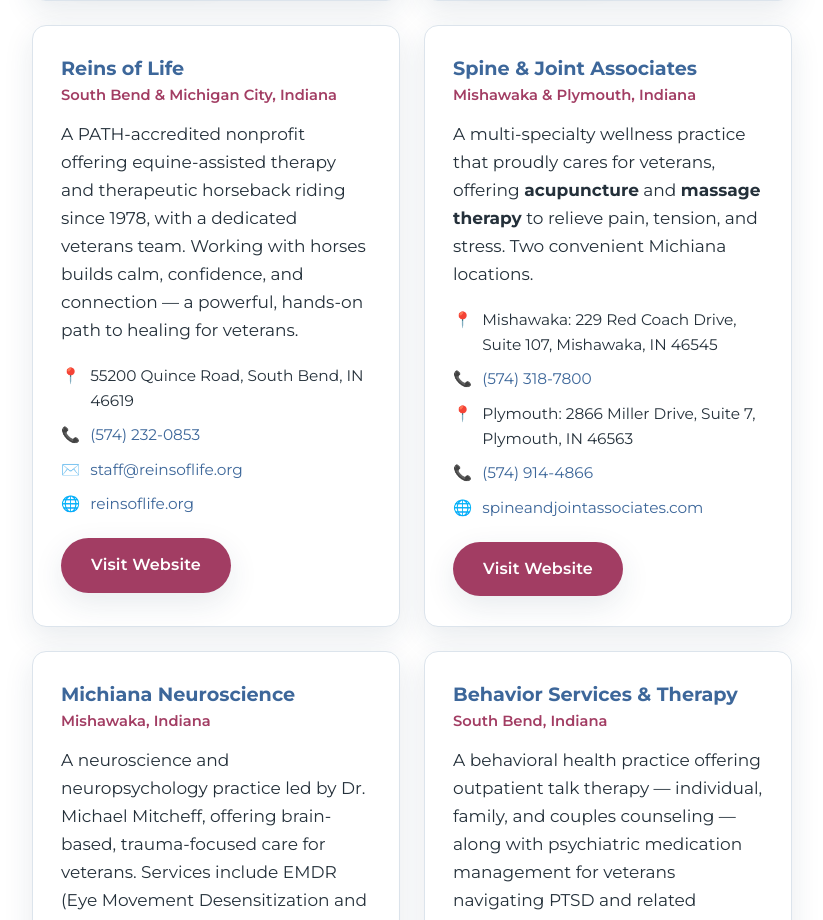
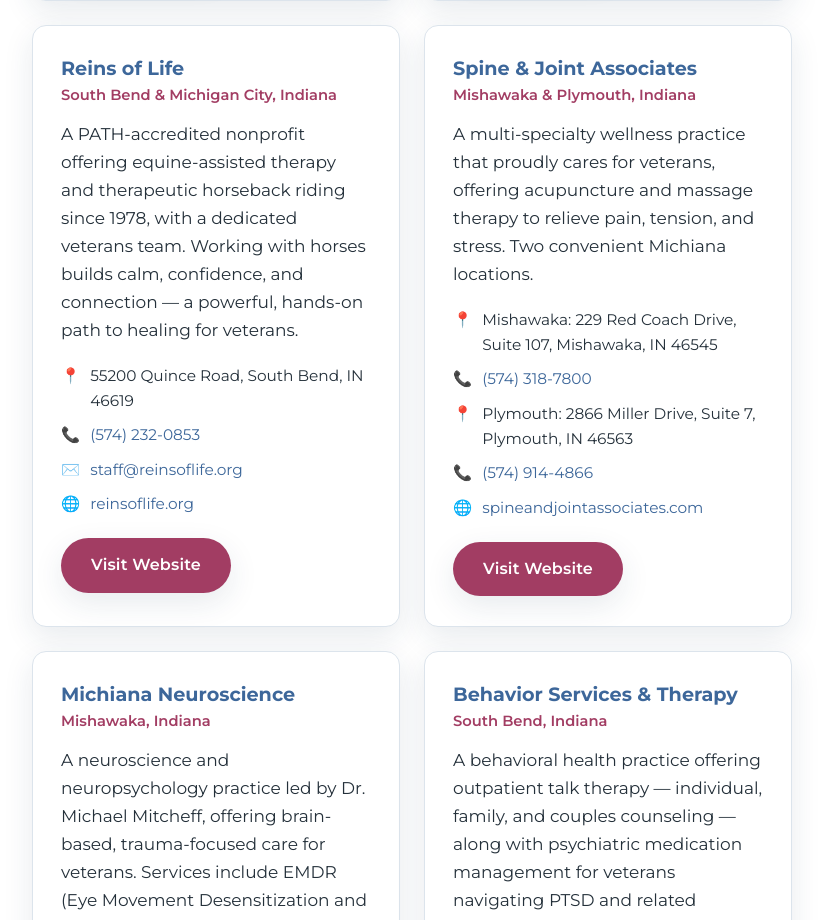
Before and after one commit to stillpointvets-ops/stillpoint-website, a plain HTML site: page partners.html in a window 1280 px wide. Shown: the part 1826-2746 px from the top of the page, without its empty margins (228-1051 px from the left). Drawn offline with Linux system fonts and the light colour scheme.

Commit message:
Add files via upload

```diff
--- a/partners.html
+++ b/partners.html
@@ -110,7 +110,7 @@
       <article class="partner-card">
         <h3>Spine &amp; Joint Associates</h3>
         <p class="partner-loc">Mishawaka &amp; Plymouth, Indiana</p>
-        <p>A multi-specialty wellness practice that proudly cares for veterans, offering <b>acupuncture</b> and <b>massage therapy</b> to relieve pain, tension, and stress. Two convenient Michiana locations.</p>
+        <p>A multi-specialty wellness practice that proudly cares for veterans, offering acupuncture and massage therapy to relieve pain, tension, and stress. Two convenient Michiana locations.</p>
         <ul class="partner-contact">
           <li><span class="pc-ic">&#128205;</span> Mishawaka: 229 Red Coach Drive, Suite 107, Mishawaka, IN 46545</li>
           <li><span class="pc-ic">&#128222;</span> <a href="tel:+15743187800">(574) 318-7800</a></li>
```
Also changed, not shown: index.html (+1 -1 lines).
